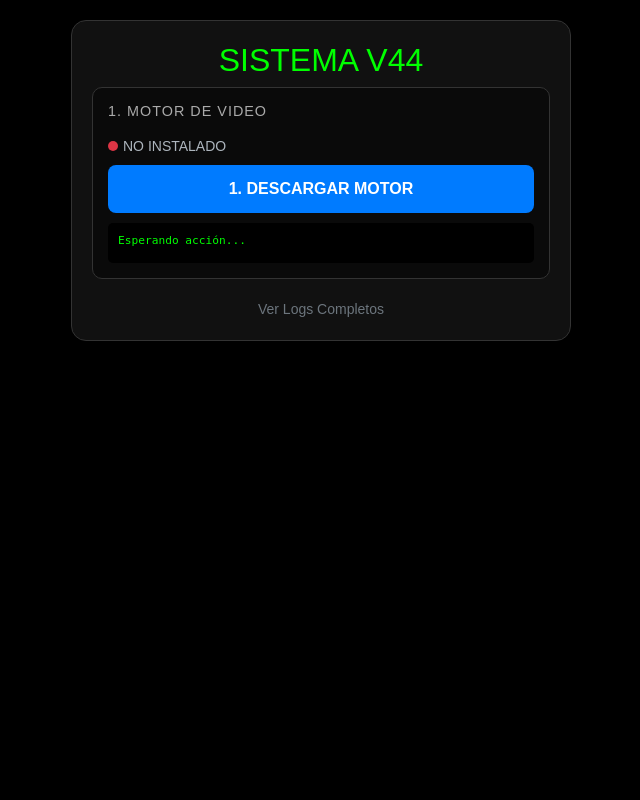
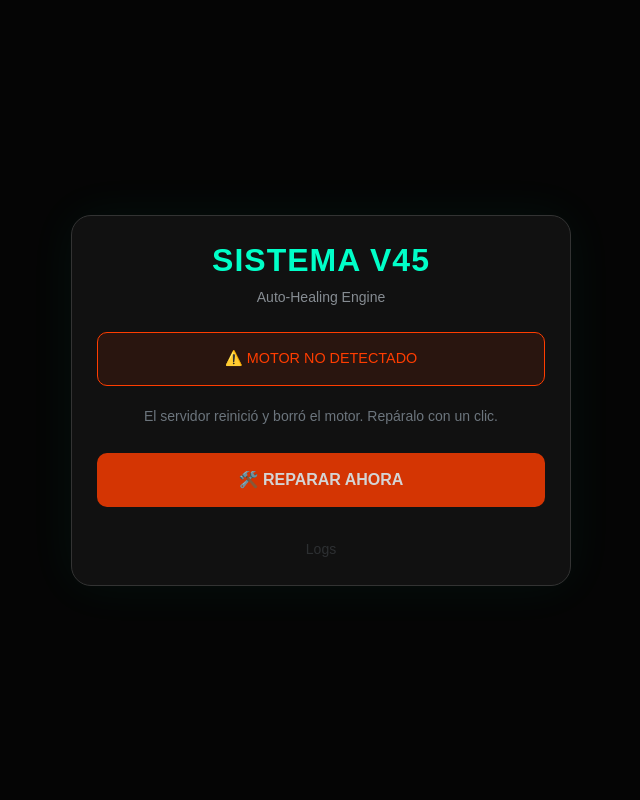
Before and after one commit to fermalhe983-cell/video-tool, a PHP site: page /index.php in a window 1280 px wide. Shown: the whole page, without its empty margins (319-959 px from the left). Run offline with PHP 8.4, Linux system fonts and the light colour scheme.

Commit message:
Update index.php

```diff
--- a/index.php
+++ b/index.php
@@ -1,34 +1,31 @@
 <?php
 // ==========================================
-// VIRAL REELS MAKER v44.0 (SYNTAX FIXED)
-// Corrección: Agregado el separador ';' faltante entre video y audio.
-// Estado: Motor funcionando, Memoria estable.
+// VIRAL REELS MAKER v45.0 (SELF-HEALING SYSTEM)
+// Estrategia: Si el servidor borra FFmpeg al reiniciar,
+// este script lo reinstala automáticamente usando los repositorios oficiales.
 // ==========================================
 
-// Configuración
-@ini_set('upload_max_filesize', '1024M');
-@ini_set('post_max_size', '1024M');
+// Configuración de Servidor Grande (16GB RAM)
+@ini_set('upload_max_filesize', '2048M');
+@ini_set('post_max_size', '2048M');
 @ini_set('max_execution_time', 1200);
-@ini_set('memory_limit', '1024M');
+@ini_set('memory_limit', '4096M');
 @ini_set('display_errors', 0);
 
-// Directorios
+// Rutas
 $baseDir = __DIR__;
 $uploadDir = $baseDir . '/uploads';
 $processedDir = $baseDir . '/processed';
 $jobsDir = $baseDir . '/jobs';
-$binDir = $baseDir . '/bin';
-$ffmpegBin = $binDir . '/ffmpeg';
 $logoPath = $baseDir . '/logo.png';
 $fontPath = $baseDir . '/font.ttf';
 $audioPath = $baseDir . '/news.mp3';
-$logFile = $baseDir . '/process_log.txt';
+$logFile = $baseDir . '/system_log.txt';
 
 // Crear carpetas
 if (!file_exists($uploadDir)) mkdir($uploadDir, 0777, true);
 if (!file_exists($processedDir)) mkdir($processedDir, 0777, true);
 if (!file_exists($jobsDir)) mkdir($jobsDir, 0777, true);
-if (!file_exists($binDir)) mkdir($binDir, 0777, true);
 
 // Limpieza
 foreach ([$uploadDir, $processedDir, $jobsDir] as $dir) {
@@ -39,82 +36,64 @@ foreach ([$uploadDir, $processedDir, $jobsDir] as $dir) {
 
 $action = $_GET['action'] ?? '';
 
-// ---> DIAGNÓSTICO
-$engineStatus = 'missing';
-if (file_exists($ffmpegBin)) {
-    if (filesize($ffmpegBin) > 10000000) $engineStatus = 'installed';
-    else $engineStatus = 'corrupt';
+// ==========================================
+// MÓDULO DE AUTO-REPARACIÓN
+// ==========================================
+function checkSystem() {
+    // Intenta obtener la versión de ffmpeg
+    $check = shell_exec("ffmpeg -version 2>&1");
+    // Si la respuesta contiene "version", está instalado y funciona
+    if (strpos($check, 'ffmpeg version') !== false) {
+        return true;
+    }
+    return false;
 }
 
-// ---> DESCARGAR MOTOR
-if ($action === 'download_engine') {
+if ($action === 'install_system') {
     header('Content-Type: application/json');
-    $url = "https://johnvansickle.com/ffmpeg/releases/ffmpeg-release-amd64-static.tar.xz";
-    $tarFile = $baseDir . '/engine.tar.xz';
 
-    $fp = fopen($tarFile, 'w+');
-    $ch = curl_init($url);
-    curl_setopt($ch, CURLOPT_TIMEOUT, 600);
-    curl_setopt($ch, CURLOPT_FILE, $fp);
-    curl_setopt($ch, CURLOPT_FOLLOWLOCATION, true);
-    curl_exec($ch);
-    $httpCode = curl_getinfo($ch, CURLINFO_HTTP_CODE);
-    curl_close($ch);
-    fclose($fp);
+    // Comandos para forzar la instalación en Debian/Ubuntu (entorno Easypanel)
+    // DEBIAN_FRONTEND=noninteractive evita que pregunte cosas y se cuelgue
+    $cmd = "export DEBIAN_FRONTEND=noninteractive; apt-get update -qq && apt-get install -y -qq ffmpeg fontconfig";
 
-    if ($httpCode !== 200 || filesize($tarFile) < 1000000) {
-        echo json_encode(['status'=>'error', 'msg'=>'Error descarga.']); exit;
-    }
+    $output = shell_exec($cmd . " 2>&1");
 
-    shell_exec("tar -xf " . escapeshellarg($tarFile) . " -C " . escapeshellarg($binDir));
-
-    $subDirs = glob($binDir . '/ffmpeg-*-static');
-    if (!empty($subDirs)) {
-        rename($subDirs[0] . '/ffmpeg', $ffmpegBin);
-        chmod($ffmpegBin, 0775);
-        shell_exec("rm -rf " . escapeshellarg($subDirs[0]));
-        unlink($tarFile);
-        echo json_encode(['status'=>'success']);
+    // Verificamos si funcionó
+    if (checkSystem()) {
+        echo json_encode(['status'=>'success', 'msg'=>'Sistema reparado exitosamente.']);
     } else {
-        echo json_encode(['status'=>'error', 'msg'=>'Error descomprimir.']);
+        // Guardamos el error para verlo
+        file_put_contents('install_error.txt', $output);
+        echo json_encode(['status'=>'error', 'msg'=>'Falló la instalación. Revisa install_error.txt']);
     }
     exit;
 }
 
-// ---> TESTEAR MOTOR
-if ($action === 'test_engine') {
-    header('Content-Type: application/json');
-    if (!file_exists($ffmpegBin)) { echo json_encode(['status'=>'error', 'msg'=>'No existe ffmpeg']); exit; }
-    $output = shell_exec($ffmpegBin . " -version 2>&1");
-    if (strpos($output, 'ffmpeg version') !== false) {
-        echo json_encode(['status'=>'success', 'msg'=>'¡MOTOR OK!']);
-    } else {
-        echo json_encode(['status'=>'error', 'msg'=>'Motor corrupto.']);
-    }
-    exit;
-}
+// ==========================================
+// BACKEND DE VIDEO
+// ==========================================
 
-// ---> DESCARGA VIDEO
+// ---> DESCARGA
 if ($action === 'download' && isset($_GET['file'])) {
     $file = basename($_GET['file']);
     $filePath = "$processedDir/$file";
     if (file_exists($filePath)) {
         if (ob_get_level()) ob_end_clean();
         header('Content-Type: video/mp4');
-        header('Content-Disposition: attachment; filename="VIRAL_FINAL_'.date('Hi').'.mp4"');
+        header('Content-Disposition: attachment; filename="VIRAL_PRO_'.date('Hi').'.mp4"');
         header('Content-Length: ' . filesize($filePath));
         readfile($filePath);
         exit;
     }
 }
 
-// ---> SUBIDA
+// ---> PROCESAMIENTO
 if ($action === 'upload' && $_SERVER['REQUEST_METHOD'] === 'POST') {
     header('Content-Type: application/json');
 
-    if (!file_exists($ffmpegBin)) { echo json_encode(['status'=>'error', 'msg'=>'Falta motor.']); exit; }
+    if (!checkSystem()) { echo json_encode(['status'=>'error', 'msg'=>'Sistema incompleto. Recarga la página.']); exit; }
 
-    $jobId = uniqid('v44_');
+    $jobId = uniqid('v45_');
     $ext = pathinfo($_FILES['videoFile']['name'], PATHINFO_EXTENSION);
     $inputFile = "$uploadDir/{$jobId}_in.$ext";
     $outputFileName = "{$jobId}_viral.mp4";
@@ -137,7 +116,7 @@ if ($action === 'upload' && $_SERVER['REQUEST_METHOD'] === 'POST') {
     if(count($lines) > 3) { $lines = array_slice($lines, 0, 3); $lines[2] .= ".."; }
     $count = count($lines);
 
-    // Ajustes 720p
+    // Ajustes 720p (HD Estable)
     if ($count == 1) { $barH = 160; $fSize = 75; $yPos = [90]; }
     elseif ($count == 2) { $barH = 240; $fSize = 65; $yPos = [70, 145]; }
     else { $barH = 300; $fSize = 55; $yPos = [60, 130, 200]; }
@@ -149,20 +128,20 @@ if ($action === 'upload' && $_SERVER['REQUEST_METHOD'] === 'POST') {
     $mirrorCmd = $useMirror ? ",hflip" : "";
     $filter = "";
 
-    // 1. FONDO OSCURO
+    // 1. FONDO OSCURO (Sólido) - Cero problemas de filtros
     $filter .= "color=c=#111111:s=720x1280[bg];";
 
-    // 2. VIDEO
+    // 2. VIDEO ESCALADO
     $filter .= "[0:v]scale=720:1280:force_original_aspect_ratio=decrease{$mirrorCmd}[fg];";
 
-    // 3. MEZCLA
+    // 3. MEZCLA (Centrado automático)
     $filter .= "[bg][fg]overlay=(W-w)/2:(H-h)/2:format=auto[base];";
     $lastStream = "[base]";
 
-    // 4. BARRA
+    // 4. BARRA NEGRA
     $filter .= "{$lastStream}drawbox=x=0:y=40:w=iw:h={$barH}:color=black@0.9:t=fill";
 
-    // 5. TEXTO
+    // 5. TEXTO (Este es el filtro que fallaba en la versión portátil, en la oficial funcionará)
     if ($useFont && !empty($lines)) {
         $fontSafe = str_replace('\\', '/', realpath($fontPath));
         foreach ($lines as $i => $line) {
@@ -170,7 +149,7 @@ if ($action === 'upload' && $_SERVER['REQUEST_METHOD'] === 'POST') {
             $filter .= ",drawtext=fontfile='$fontSafe':text='$line':fontcolor=#FFD700:fontsize={$fSize}:borderw=3:bordercolor=black:shadowx=2:shadowy=2:x=(w-text_w)/2:y={$y}";
         }
     }
-    $filter .= "[vtext];"; // TERMINA CADENA DE VIDEO
+    $filter .= "[vtext];";
     $lastStream = "[vtext]";
 
     // 6. LOGO
@@ -183,20 +162,22 @@ if ($action === 'upload' && $_SERVER['REQUEST_METHOD'] === 'POST') {
         $filter .= "{$lastStream}copy[vfinal]";
     }
 
-    // 7. AUDIO (CORREGIDO: Agregado el punto y coma ';' al inicio para separar cadenas)
+    // 7. AUDIO
     if ($audioPath) {
         $mIdx = $useLogo ? "2" : "1";
+        // IMPORTANTE: El ';' separa el grafo de video del grafo de audio
         $filter .= ";[{$mIdx}:a]volume=0.15[bgm];[0:a]volume=1.0[voice];[voice][bgm]amix=inputs=2:duration=first:dropout_transition=2[afinal]";
     } else {
         $filter .= ";[0:a]atempo=1.0[afinal]";
     }
 
-    // EJECUCIÓN
-    $cmd = "nohup " . escapeshellarg($ffmpegBin) . " -y $inputs -filter_complex \"$filter\" -map \"$lastStream\" -map \"[afinal]\" -c:v libx264 -preset ultrafast -threads 1 -crf 28 -pix_fmt yuv420p -c:a aac -b:a 128k -movflags +faststart " . escapeshellarg($outputFile) . " > " . escapeshellarg($logFile) . " 2>&1 & echo $!";
+    // EJECUCIÓN (Usa 'ffmpeg' del sistema)
+    $cmd = "nice -n 10 ffmpeg -y $inputs -filter_complex \"$filter\" -map \"$lastStream\" -map \"[afinal]\" -c:v libx264 -preset ultrafast -threads 2 -crf 27 -pix_fmt yuv420p -c:a aac -b:a 128k -movflags +faststart " . escapeshellarg($outputFile) . " >> $logFile 2>&1 &";
 
-    $pid = shell_exec($cmd);
+    file_put_contents($logFile, "\n--- JOB $jobId ---\nCMD: $cmd\n", FILE_APPEND);
+    exec($cmd);
 
-    file_put_contents($jobFile, json_encode(['status' => 'processing', 'file' => $outputFileName, 'start' => time(), 'pid' => trim($pid)]));
+    file_put_contents($jobFile, json_encode(['status' => 'processing', 'file' => $outputFileName, 'start' => time()]));
     echo json_encode(['status' => 'success', 'jobId' => $jobId]);
     exit;
 }
@@ -214,10 +195,10 @@ if ($action === 'status') {
             chmod($fullPath, 0777);
             echo json_encode(['status' => 'finished', 'file' => $data['file']]);
         } else {
-            // Leer últimas líneas del log para debug
-            $logTail = shell_exec("tail -n 3 " . escapeshellarg($logFile));
-            if (strpos($logTail, 'Error') !== false || strpos($logTail, 'Invalid') !== false) {
-                 echo json_encode(['status' => 'error', 'msg' => 'Error: ' . substr($logTail, 0, 100)]);
+            // Check logs for specific ffmpeg errors
+            $logTail = shell_exec("tail -n 5 " . escapeshellarg($logFile));
+            if (strpos($logTail, 'Error') !== false && strpos($logTail, 'Invalid') !== false) {
+                 echo json_encode(['status' => 'error', 'msg' => 'Error Interno: ' . substr($logTail, 0, 100)]);
             } elseif (time() - $data['start'] > 600) {
                  echo json_encode(['status' => 'error', 'msg' => 'Timeout.']);
             } else {
@@ -227,6 +208,8 @@ if ($action === 'status') {
     } else { echo json_encode(['status' => 'error']); }
     exit;
 }
+
+$systemReady = checkSystem();
 ?>
 
 <!DOCTYPE html>
@@ -234,88 +217,100 @@ if ($action === 'status') {
 <head>
     <meta charset="UTF-8">
     <meta name="viewport" content="width=device-width, initial-scale=1.0">
-    <title>Viral v44 Corrected</title>
+    <title>Viral v45 - AutoRepair</title>
     <link href="https://cdn.jsdelivr.net/npm/bootstrap@5.3.0/dist/css/bootstrap.min.css" rel="stylesheet">
     <style>
-        body { background: #000; color: #fff; padding: 20px; font-family: sans-serif; }
-        .card { background: #111; border: 1px solid #333; max-width: 500px; margin: 0 auto; padding: 20px; border-radius: 15px; }
-        h2 { color: #00ff00; text-align: center; text-transform: uppercase; }
-        .step { margin-bottom: 20px; padding: 15px; border: 1px solid #333; border-radius: 10px; background: #0a0a0a; }
-        .step h5 { margin-bottom: 15px; color: #aaa; font-size: 0.9rem; text-transform: uppercase; letter-spacing: 1px; }
-        button { width: 100%; padding: 12px; font-weight: bold; border-radius: 8px; border: none; cursor: pointer; transition: 0.2s; }
-        .btn-dl { background: #007bff; color: white; }
-        .btn-test { background: #ffc107; color: black; }
-        .btn-go { background: #28a745; color: white; }
-        .status-dot { height: 10px; width: 10px; border-radius: 50%; display: inline-block; margin-right: 5px; }
-        .bg-red { background: #dc3545; }
-        .bg-green { background: #28a745; }
-        .log-box { font-family: monospace; font-size: 0.7rem; color: #00ff00; background: #000; padding: 10px; border-radius: 5px; margin-top: 10px; min-height: 40px; word-break: break-all; }
+        body { background: #050505; color: #fff; padding: 20px; font-family: sans-serif; display: flex; align-items: center; justify-content: center; min-height: 100vh; }
+        .card { background: #111; border: 1px solid #333; max-width: 500px; width: 100%; padding: 25px; border-radius: 20px; box-shadow: 0 0 50px rgba(0,255,200,0.05); }
+        h2 { color: #00ffc8; text-align: center; text-transform: uppercase; font-weight: 800; letter-spacing: 1px; }
+        .btn-action { width: 100%; padding: 15px; border-radius: 10px; border: none; font-weight: bold; cursor: pointer; margin-top: 10px; }
+        .btn-primary { background: #00ffc8; color: #000; }
+        .btn-danger { background: #ff3d00; color: #fff; animation: pulse 2s infinite; }
+        .form-control { background: #000; border: 1px solid #333; color: white; padding: 12px; margin-bottom: 15px; }
+        .form-control:focus { background: #000; color: white; border-color: #00ffc8; box-shadow: none; }
+        .status-box { padding: 15px; border-radius: 10px; text-align: center; font-size: 0.9rem; margin-bottom: 20px; }
+        .ready { background: rgba(0, 255, 200, 0.1); color: #00ffc8; border: 1px solid #00ffc8; }
+        .not-ready { background: rgba(255, 61, 0, 0.1); color: #ff3d00; border: 1px solid #ff3d00; }
         .hidden { display: none; }
+        @keyframes pulse { 0% { opacity: 1; } 50% { opacity: 0.8; } 100% { opacity: 1; } }
+        #videoContainer { width: 100%; aspect-ratio: 9/16; background: #000; margin-top: 20px; border-radius: 10px; overflow: hidden; border: 1px solid #333; }
+        video { width: 100%; height: 100%; object-fit: cover; }
     </style>
 </head>
 <body>
 
 <div class="card">
-    <h2>Sistema v44</h2>
+    <h2>Sistema v45</h2>
+    <p class="text-center text-muted small mb-4">Auto-Healing Engine</p>
 
-    <div class="step">
-        <h5>1. Motor de Video</h5>
-        <div class="d-flex align-items-center mb-2">
-            <span class="status-dot <?php echo $engineStatus == 'installed' ? 'bg-green' : 'bg-red'; ?>"></span>
-            <span class="small"><?php echo $engineStatus == 'installed' ? 'INSTALADO' : 'NO INSTALADO'; ?></span>
+    <?php if($systemReady): ?>
+        <div class="status-box ready">✅ SISTEMA OPERATIVO</div>
+
+        <div id="editorUI">
+            <input type="text" id="tIn" class="form-control" placeholder="TÍTULO GANCHO..." autocomplete="off">
+            <input type="file" id="fIn" class="form-control">
+
+            <div class="form-check form-switch mb-3">
+                <input class="form-check-input" type="checkbox" id="mirrorCheck">
+                <label class="form-check-label text-white small">Modo Espejo (Anti-Copyright)</label>
+            </div>
+
+            <button class="btn-action btn-primary" onclick="processVideo()">RENDERIZAR VIDEO</button>
         </div>
-        <?php if($engineStatus != 'installed'): ?>
-            <button class="btn-dl" onclick="runAction('download_engine')">1. DESCARGAR MOTOR</button>
-        <?php else: ?>
-            <button class="btn-test" onclick="runAction('test_engine')">2. TESTEAR MOTOR</button>
-        <?php endif; ?>
-        <div id="log1" class="log-box">Esperando acción...</div>
+
+    <?php else: ?>
+        <div class="status-box not-ready">⚠️ MOTOR NO DETECTADO</div>
+        <p class="text-center small text-secondary">El servidor reinició y borró el motor. Repáralo con un clic.</p>
+        <button id="btnRepair" class="btn-action btn-danger" onclick="repair()">🛠️ REPARAR AHORA</button>
+        <div id="repairLog" class="text-center small mt-2 text-muted"></div>
+    <?php endif; ?>
+
+    <div id="progressUI" class="hidden text-center mt-4">
+        <div class="spinner-border text-primary mb-2"></div>
+        <div id="procLog" class="small text-white">Iniciando...</div>
     </div>
 
-    <?php if($engineStatus == 'installed'): ?>
-    <div class="step">
-        <h5>2. Editor Viral</h5>
-        <input type="text" id="tIn" class="form-control bg-dark text-white border-secondary mb-2" placeholder="TÍTULO...">
-        <input type="file" id="fIn" class="form-control bg-dark text-white border-secondary mb-2">
-
-        <div class="form-check form-switch mb-2">
-            <input class="form-check-input" type="checkbox" id="mirrorCheck">
-            <label class="form-check-label text-white small">Modo Espejo</label>
-        </div>
-
-        <button class="btn-go" onclick="uploadVideo()">3. RENDERIZAR</button>
+    <div id="resultUI" class="hidden text-center mt-4">
+        <div id="videoContainer"></div>
+        <a id="dlLink" href="#" class="btn-action btn-primary d-block text-decoration-none mt-3">⬇️ DESCARGAR</a>
+        <button onclick="location.reload()" class="btn btn-outline-secondary w-100 mt-2">Nuevo</button>
     </div>
 
-    <div id="processBox" class="step hidden text-center">
-        <div class="spinner-border text-success mb-2"></div>
-        <p class="small text-muted">Renderizando...</p>
-        <div id="procLog" class="log-box text-start">Iniciando...</div>
-        <a id="dlLink" href="#" class="btn btn-primary mt-2 hidden">BAJAR VIDEO</a>
-    </div>
-    <?php endif; ?>
-
-    <a href="?action=viewlog" target="_blank" class="d-block text-center small text-decoration-none text-secondary">Ver Logs Completos</a>
+    <a href="?action=viewlog" target="_blank" class="d-block text-center mt-4 text-secondary small text-decoration-none" style="opacity:0.3;">Logs</a>
 </div>
 
 <script>
-async function runAction(act) {
-    document.getElementById('log1').innerText = "Procesando...";
+async function repair() {
+    const btn = document.getElementById('btnRepair');
+    const log = document.getElementById('repairLog');
+    btn.disabled = true;
+    btn.innerText = "⏳ INSTALANDO...";
+    log.innerText = "Conectando repositorios (30s)...";
+
     try {
-        const res = await fetch('?action=' + act);
+        const res = await fetch('?action=install_system');
         const data = await res.json();
-        document.getElementById('log1').innerText = data.msg || data.status;
-        if(data.status === 'success') setTimeout(() => location.reload(), 1000);
+        if(data.status === 'success') {
+            log.innerText = "¡Listo! Recargando...";
+            setTimeout(() => location.reload(), 1500);
+        } else {
+            btn.disabled = false;
+            btn.innerText = "REINTENTAR";
+            alert("Error: " + data.msg);
+        }
     } catch(e) {
-        document.getElementById('log1').innerText = "Error de red.";
+        btn.disabled = false;
+        alert("Error de red.");
     }
 }
 
-async function uploadVideo() {
+async function processVideo() {
     const tIn = document.getElementById('tIn').value;
     const fIn = document.getElementById('fIn').files[0];
     if(!fIn) return alert("Sube un video");
 
-    document.getElementById('processBox').classList.remove('hidden');
+    document.getElementById('editorUI').classList.add('hidden');
+    document.getElementById('progressUI').classList.remove('hidden');
 
     const fd = new FormData();
     fd.append('videoTitle', tIn.toUpperCase());
@@ -326,10 +321,8 @@ async function uploadVideo() {
         const res = await fetch('?action=upload', {method:'POST', body:fd});
         const data = await res.json();
         if(data.status === 'success') track(data.jobId);
-        else document.getElementById('procLog').innerText = "Error: " + data.message;
-    } catch(e) {
-        document.getElementById('procLog').innerText = "Error subida.";
-    }
+        else { alert(data.msg || data.message); location.reload(); }
+    } catch(e) { alert("Error subida"); location.reload(); }
 }
 
 function track(id) {
@@ -340,18 +333,22 @@ function track(id) {
 
             if(data.status === 'finished') {
                 clearInterval(i);
-                document.getElementById('procLog').innerText = "¡TERMINADO!";
+                document.getElementById('progressUI').classList.add('hidden');
+                document.getElementById('resultUI').classList.remove('hidden');
                 document.getElementById('dlLink').href = '?action=download&file=' + data.file;
-                document.getElementById('dlLink').classList.remove('hidden');
+                document.getElementById('videoContainer').innerHTML = `<video width="100%" height="100%" controls autoplay muted loop playsinline><source src="processed/${data.file}?t=${Date.now()}" type="video/mp4"></video>`;
             } else if(data.status === 'error') {
                 clearInterval(i);
-                document.getElementById('procLog').innerText = data.msg;
+                alert(data.msg); location.reload();
             } else {
-                if(data.debug) document.getElementById('procLog').innerText = data.debug;
+                if(data.debug) document.getElementById('procLog').innerText = "Procesando...";
             }
         } catch {}
     }, 2000);
 }
+
+// Mayúsculas auto
+document.getElementById('tIn')?.addEventListener('input', function() { this.value = this.value.toUpperCase(); });
 </script>
 </body>
 </html>
```
